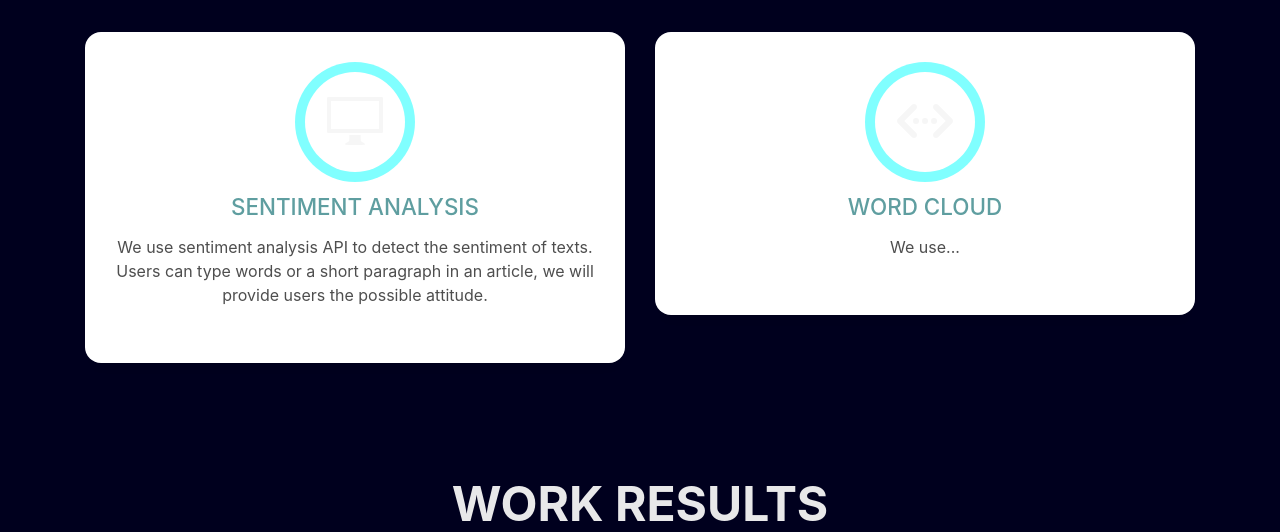
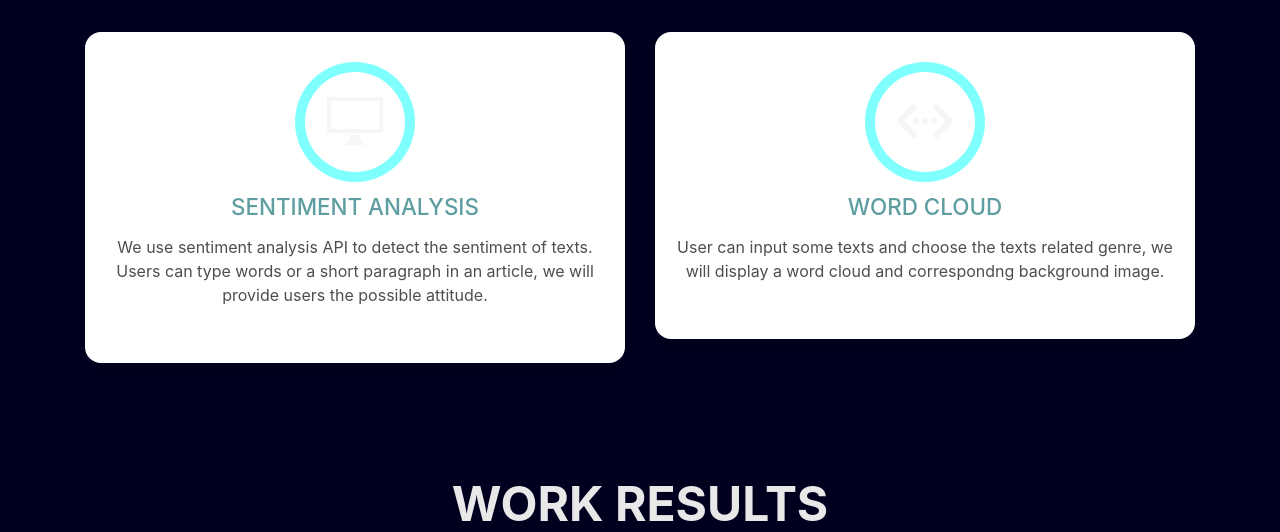
Before and after one commit to ChungYujoyce/text-mining-web, a Flask app: page / in a window 1280 px wide. Shown: the part 1811-2343 px from the top of the page. Run offline with Flask 2, Linux system fonts and the light colour scheme; some libraries are stand-ins or nearby versions; some web fonts are replaced.

Commit message:
add description

```diff
--- a/templates/index.html
+++ b/templates/index.html
@@ -155,7 +155,8 @@
                             <div class="service-content">
                                 <h2 class="s-title" style="color: cadetblue;">Word Cloud</h2>
                                 <p class="s-description text-center">
-                                    We use...
+                                    User can input some texts and choose the texts related genre,
+                                    we will display a word cloud and correspondng background image.
                                 </p>
                             </div>
                         </div>
```
